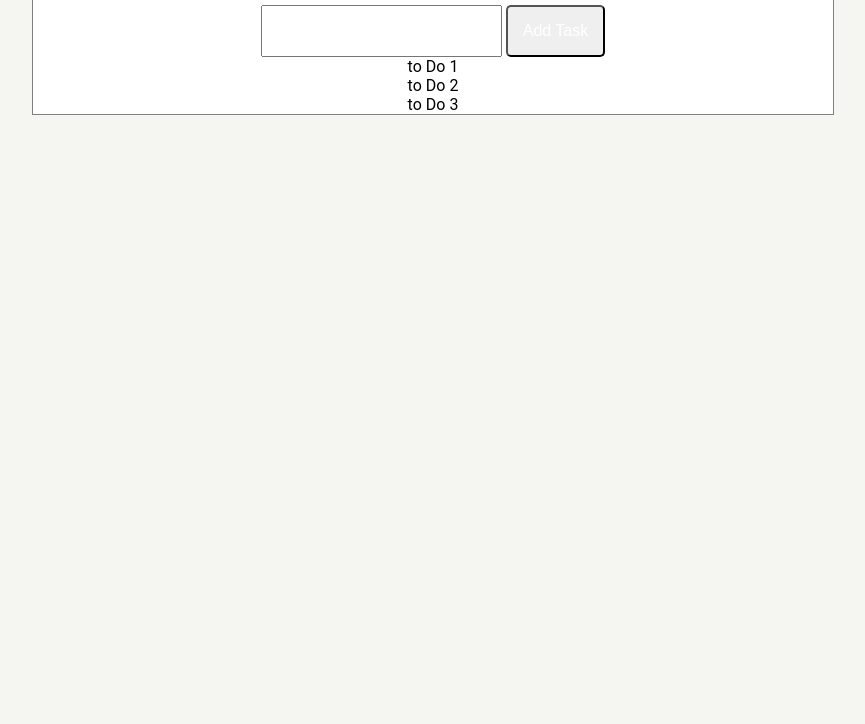
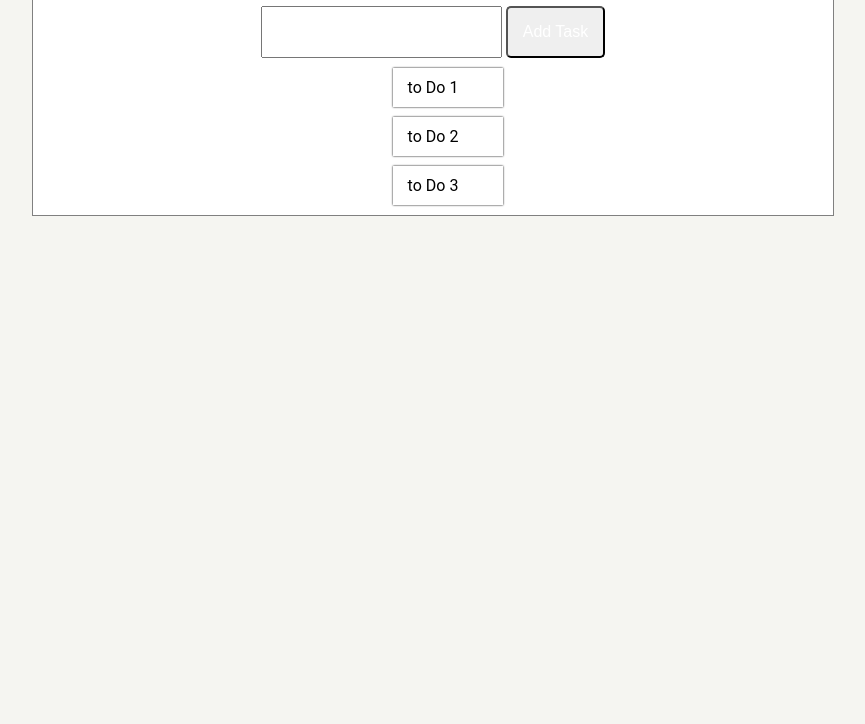
Before and after one commit to IrinaFitas/andersen-internship-todo-list, a website built with webpack: page index.html in a window 1280 px wide. Shown: the part 76-800 px from the top of the page, without its empty margins (207-1072 px from the left). Built offline with nearby package versions, Linux system fonts and the light colour scheme.

Commit message:
#2_Add styles

```diff
--- a/src/css/style.css
+++ b/src/css/style.css
@@ -1,12 +1,12 @@
 @font-face {
     font-family: "Roboto";
-    src: url("./../fonts/Roboto-Regular.ttf") format("ttf");
-    font-weight: 400;
+    src: url("./../fonts/Roboto/Roboto-Regular.ttf") format("ttf");
+    font-weight: 500;
 }
 @font-face {
     font-family: "Roboto";
     src: url("../fonts/Roboto/Roboto-Bold.ttf") format("ttf");
-    font-weight: 900;
+    font-weight: 700;
 }
 body {
     margin: 0;
@@ -23,7 +23,6 @@ body {
     background-color: #ffffff;
 }
 .title {
-    font-family: "Roboto-Regular";
     font-weight: 700;
 }
 .input {
@@ -47,3 +46,11 @@ body {
         width: calc(100% - 80px);
     }
 }
+
+li {
+    width: 80%;
+    margin: 10px;
+    padding: 10px 15px;
+    box-shadow: 0 0 2px 0 black;
+    word-break: break-all;
+}
--- a/webpack.config.dev.js
+++ b/webpack.config.dev.js
@@ -28,17 +28,27 @@ let conf = {
 					"css-loader"
 				]
 			},
+			// {
+            //     test: /\.(woff(2)?|ttf|eot|svg)(\?v=\d+\.\d+\.\d+)?$/,
+            //     use: [{
+            //         loader: 'file-loader',
+            //         options: {
+            //             name: '[name].[ext]',
+            //             outputPath: 'fonts/'
+            //         }
+            //     }]
+			// }
+			// { test: /\.(png|woff|woff2|eot|ttf|svg)$/, loader: 'url-loader?limit=100000' }
 			{
-                test: /\.(woff(2)?|ttf|eot|svg)(\?v=\d+\.\d+\.\d+)?$/,
+                test: /\.(woff|ttf)$/,
                 use: [{
                     loader: 'file-loader',
                     options: {
                         name: '[name].[ext]',
-                        outputPath: 'fonts/'
-                    }
-                }]
+                        outputPath: 'fonts',
+                    },
+                }],
 			}
-			// { test: /\.(png|woff|woff2|eot|ttf|svg)$/, loader: 'url-loader?limit=100000' }
 		]
 	},
 	plugins: [
```
Also changed, not shown: webpack.config.prod.js (+15 -5 lines).
